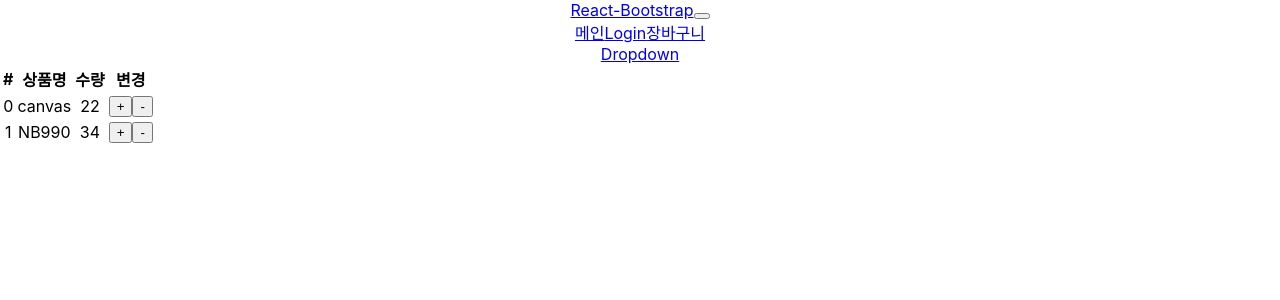
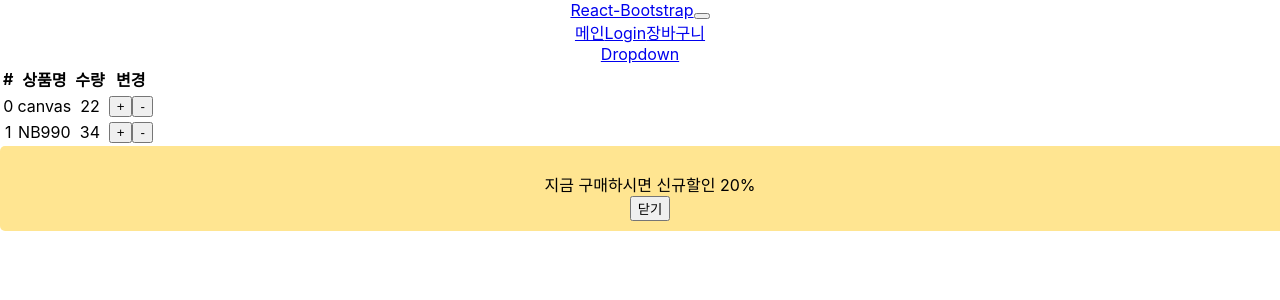
Before and after one commit to brido4125/react_study, a React (Create React App) app in the folder shop/: page /cart in a window 1280 px wide. Shown: the top 300 px of the page. Built offline with nearby package versions, Linux system fonts and the light colour scheme; the HTML template or start-up script is replaced by a standard one.

Commit message:
장바구니에 할인 정책 UI 구현

```diff
--- a/shop/src/component/Cart.js
+++ b/shop/src/component/Cart.js
@@ -1,5 +1,5 @@
 import React from "react";
-import { Table } from "react-bootstrap";
+import { Button, Table } from "react-bootstrap";
 import { connect } from "react-redux";
 
 function Cart(props) {
@@ -42,13 +42,26 @@ function Cart(props) {
           })}
         </tbody>
       </Table>
+      {props.alertState === true ? (
+        <div className="soldOut-yellow">
+          <p>지금 구매하시면 신규할인 20%</p>
+          <button
+            onClick={() => {
+              props.dispatch({ type: false });
+            }}
+          >
+            닫기
+          </button>
+        </div>
+      ) : null}
     </div>
   );
 }
 
 function getData(state) {
   return {
-    state: state,
+    state: state.reducer,
+    alertState: state.alertReducer,
   };
 }
 
--- a/shop/src/index.js
+++ b/shop/src/index.js
@@ -6,7 +6,19 @@ import reportWebVitals from "./reportWebVitals";
 import { BrowserRouter } from "react-router-dom";
 
 import { Provider } from "react-redux";
-import { createStore } from "redux";
+import { combineReducers, createStore } from "redux";
+
+let alertDefaultState = true;
+
+function alertReducer(state = alertDefaultState, action) {
+  if (action.type === false) {
+    let copy = state;
+    copy = false;
+    return copy;
+  } else {
+    return state;
+  }
+}
 
 let defaultState = [
   { id: 0, name: "canvas", quan: 22 },
@@ -31,7 +43,7 @@ function reducer(state = defaultState, action) {
   return state;
 }
 
-let store = createStore(reducer);
+let store = createStore(combineReducers({ reducer, alertReducer }));
 
 //BrowserRouter vs HashRouter => #기호가 들어가서 서버에서 URL 해시를 읽을 수 없다
 ReactDOM.render(
```
